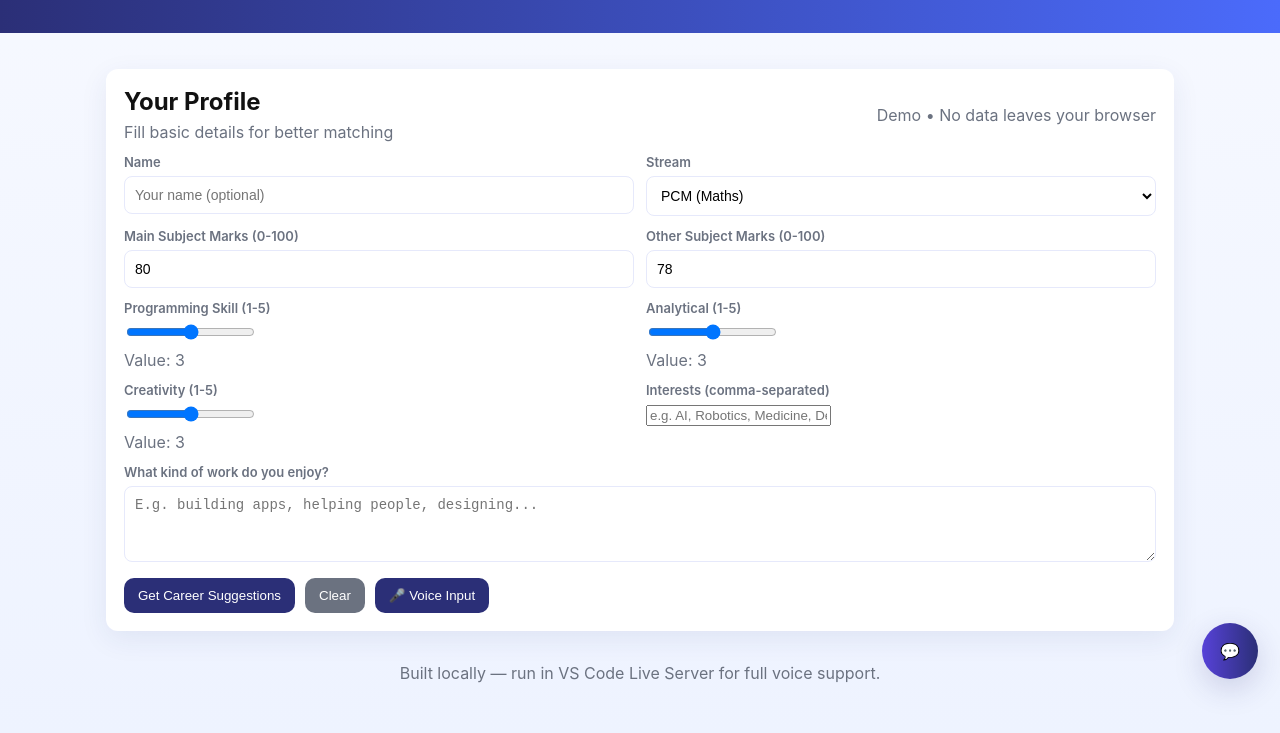
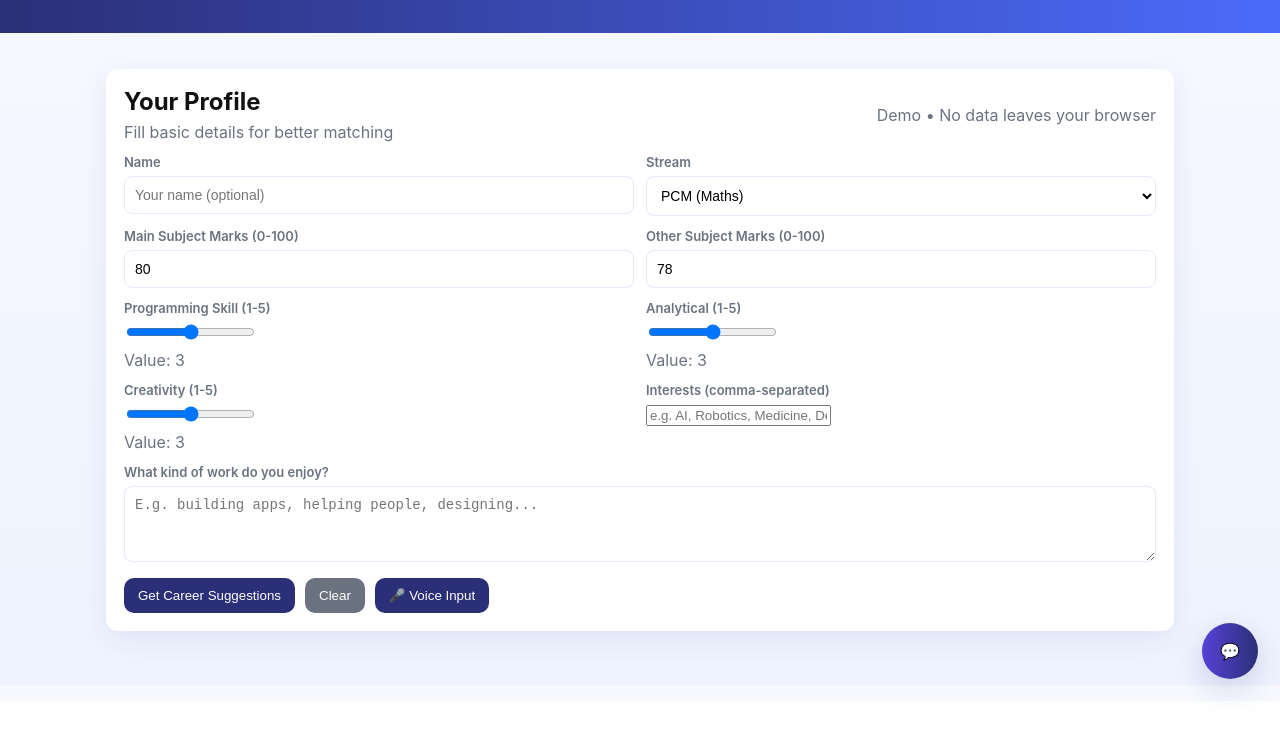
Before and after one commit to lakshasree05-cpu/AI-BASED-CAREER-GUIDANCE-SYSTEM, a plain HTML site: page index.html in a window 1280 px wide. Shown: the part 99-832 px from the top of the page. After the commit the page ends 800 px from the top, so only its background shows below. Drawn offline with Linux system fonts and the light colour scheme.

Commit message:
Update index.html

```diff
--- a/index.html
+++ b/index.html
@@ -140,10 +140,6 @@
 
       <div id="detail-area"></div>
     </section>
-
-    <footer>
-      Built locally — run in VS Code Live Server for full voice support.
-    </footer>
   </main>
 
   <!-- Chatbot UI -->
```
